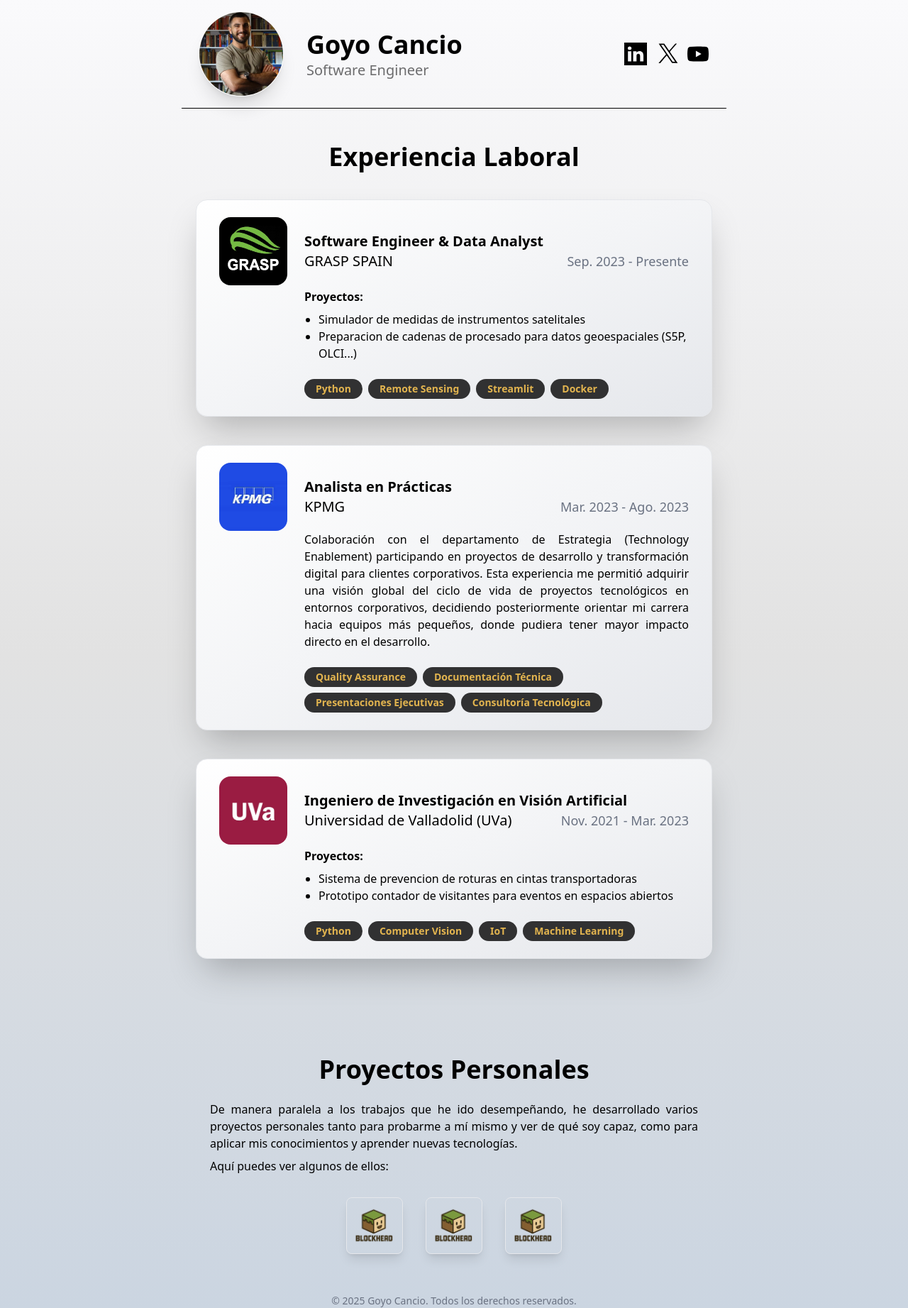
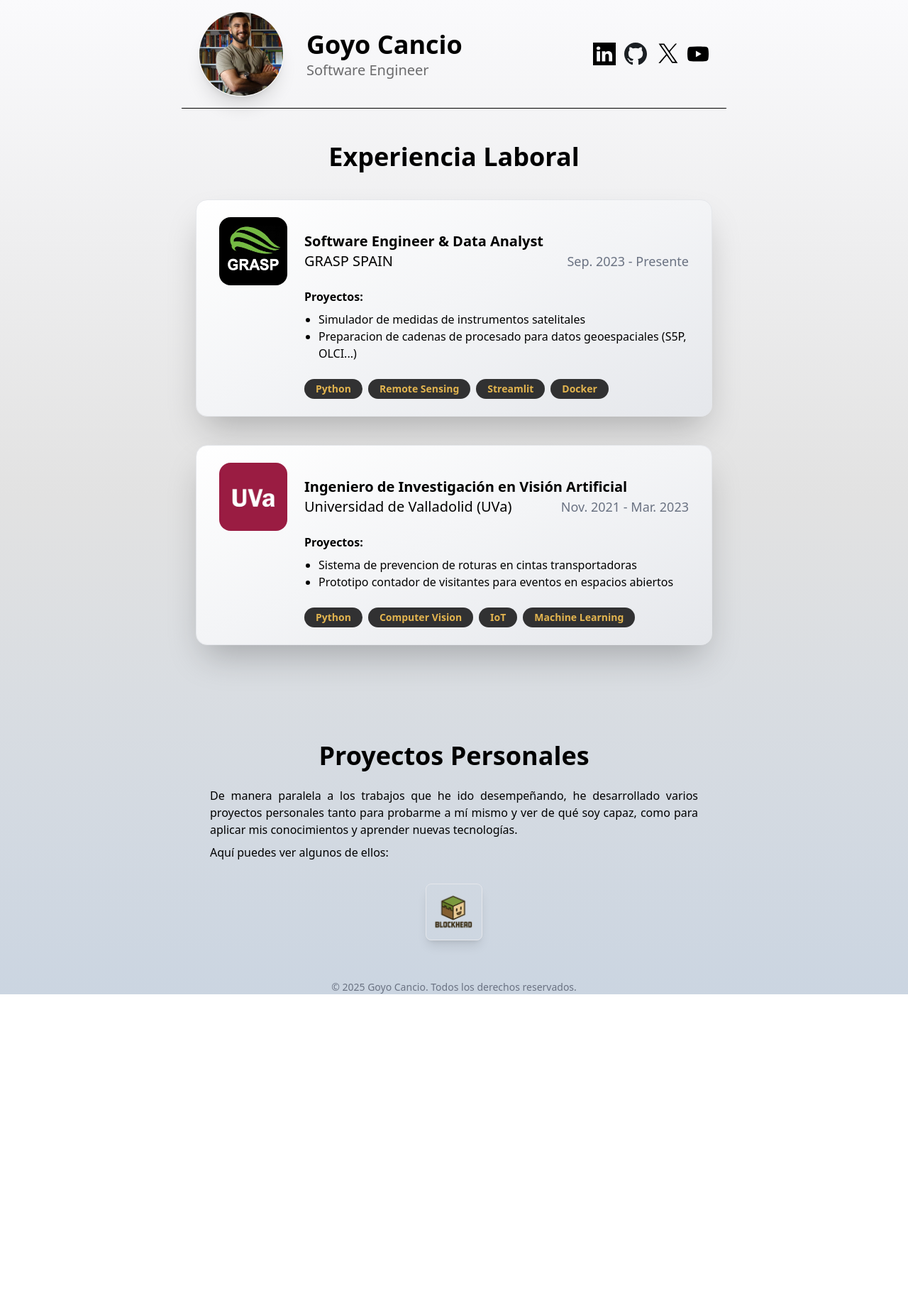
Before and after one commit to McGregory99/portfolio-web, a Next.js app: page / in a window 1280 px wide. Shown: the whole page at 71% size. After the commit the page ends 1401 px from the top, so only its background shows below. Built offline with nearby package versions, Linux system fonts and the light colour scheme.

Commit message:
restore my portfolio

```diff
--- a/app/components/Header.js
+++ b/app/components/Header.js
@@ -18,12 +18,12 @@ export default function Header() {
             url: "https://linkedin.com/in/goyocancio",
             alt: "LinkedIn Profile",
         },
-        // {
-        //     name: "GitHub",
-        //     icon: "/social/github.svg",
-        //     url: "https://github.com/McGregory99",
-        //     alt: "GitHub Profile",
-        // },
+        {
+            name: "GitHub",
+            icon: "/social/github.svg",
+            url: "https://github.com/McGregory99",
+            alt: "GitHub Profile",
+        },
         {
             name: "X",
             icon: "/social/x.svg",
--- a/app/page.js
+++ b/app/page.js
@@ -18,20 +18,20 @@ export default function Home() {
             technologies: ["Python", "Remote Sensing", "Streamlit", "Docker"],
             image: "/company_logo/grasp.png",
         },
-        {
-            title: "Analista en Prácticas",
-            company: "KPMG",
-            period: "Mar. 2023 - Ago. 2023",
-            description:
-                "Colaboración con el departamento de Estrategia (Technology Enablement) participando en proyectos de desarrollo y transformación digital para clientes corporativos. Esta experiencia me permitió adquirir una visión global del ciclo de vida de proyectos tecnológicos en entornos corporativos, decidiendo posteriormente orientar mi carrera hacia equipos más pequeños, donde pudiera tener mayor impacto directo en el desarrollo.",
-            technologies: [
-                "Quality Assurance",
-                "Documentación Técnica",
-                "Presentaciones Ejecutivas",
-                "Consultoría Tecnológica",
-            ],
-            image: "/company_logo/kpmg.png",
-        },
+        // {
+        //     title: "Analista en Prácticas",
+        //     company: "KPMG",
+        //     period: "Mar. 2023 - Ago. 2023",
+        //     description:
+        //         "Colaboración con el departamento de Estrategia (Technology Enablement) participando en proyectos de desarrollo y transformación digital para clientes corporativos. Esta experiencia me permitió adquirir una visión global del ciclo de vida de proyectos tecnológicos en entornos corporativos, decidiendo posteriormente orientar mi carrera hacia equipos más pequeños, donde pudiera tener mayor impacto directo en el desarrollo.",
+        //     technologies: [
+        //         "Quality Assurance",
+        //         "Documentación Técnica",
+        //         "Presentaciones Ejecutivas",
+        //         "Consultoría Tecnológica",
+        //     ],
+        //     image: "/company_logo/kpmg.png",
+        // },
         {
             title: "Ingeniero de Investigación en Visión Artificial",
             company: "Universidad de Valladolid (UVa)",
@@ -59,14 +59,14 @@ export default function Home() {
             image: "/projects_logo/blockheadapp.png",
             domain: "https://blockheadapp.com",
         },
-        {
-            image: "/projects_logo/blockheadapp.png",
-            domain: "https://taskmanager.goyocancio.es",
-        },
-        {
-            image: "/projects_logo/blockheadapp.png",
-            domain: "https://travelblog.goyocancio.es",
-        },
+        // {
+        //     image: "/projects_logo/blockheadapp.png",
+        //     domain: "https://taskmanager.goyocancio.es",
+        // },
+        // {
+        //     image: "/projects_logo/blockheadapp.png",
+        //     domain: "https://travelblog.goyocancio.es",
+        // },
         // {
         //     image: "/projects_logo/blockheadapp.png",
         //     domain: "https://weatherapp.goyocancio.es",
```
